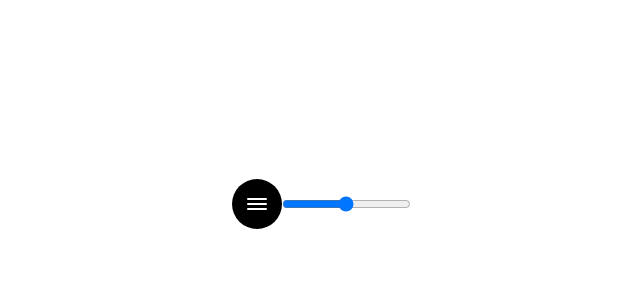
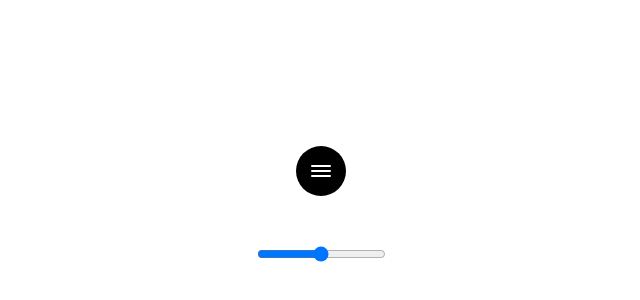
Before and after one commit to purpleBL/test-js, a plain HTML site: page index.html in a window 1280 px wide. Shown: the part 196-496 px from the top of the page, without its empty margins (319-959 px from the left). Drawn offline with Linux system fonts and the light colour scheme.

Commit message:
Update styles.css

```diff
--- a/styles.css
+++ b/styles.css
@@ -8,6 +8,8 @@
 
 .box {
   display: flex;
+  flex-direction: column;
+  gap: 50px;
   align-items: center;
   justify-content: center;
   height: 100vh;
```
